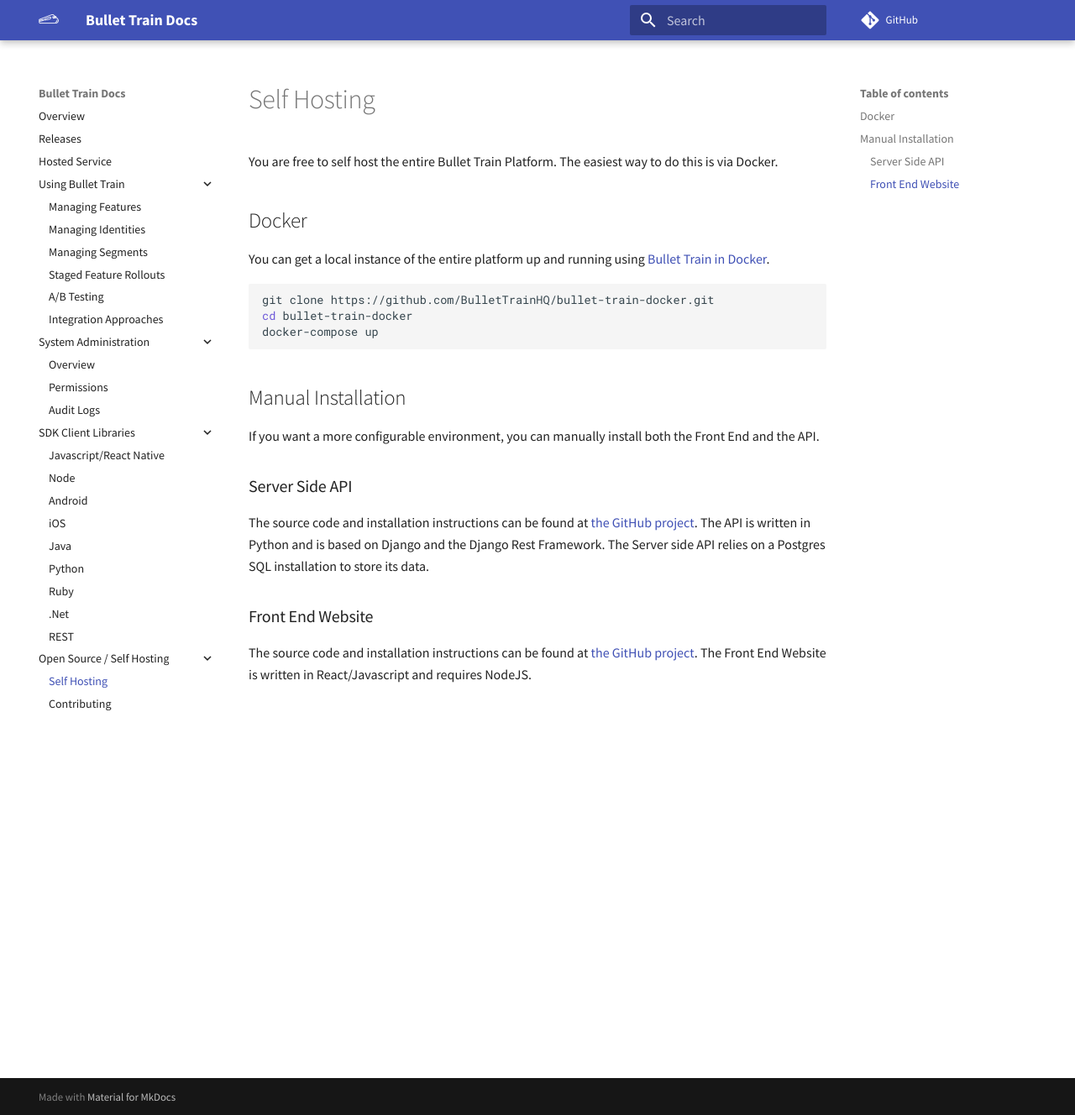
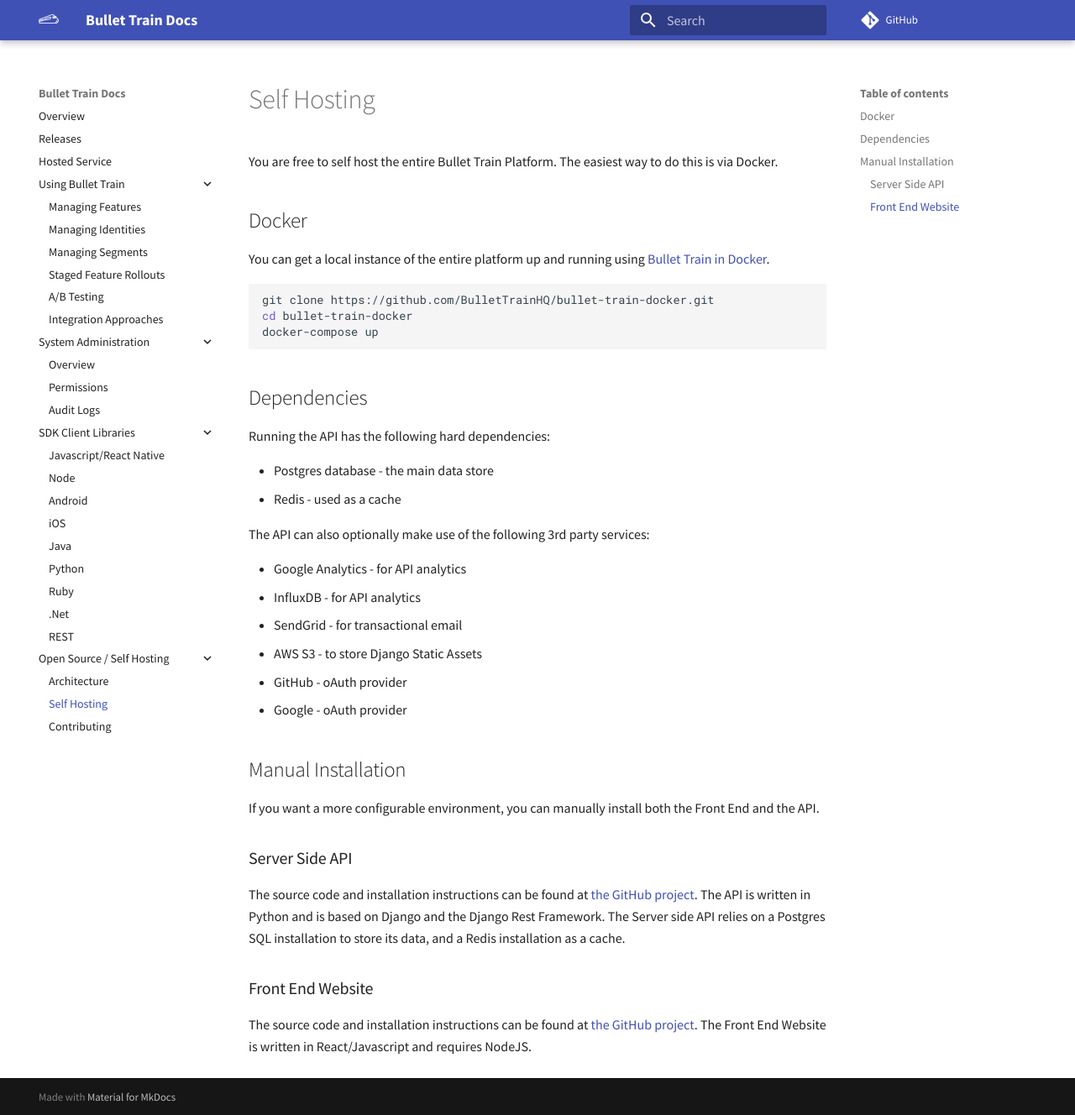
Before and after one commit to Flagsmith/flagsmith-docs, an MkDocs documentation site: the page built from docs/self-hosting.md, in a window 1280 px wide and 1328 px high. Shown: the whole window at 84% size. Built offline with MkDocs 1.6.1 and Material for MkDocs 9.7.7, drawn with Linux system fonts in a browser that asks for light colours; comment, search, counter and statistics services are not loaded.

Commit message:
More self hosting info

````diff
--- a/docs/self-hosting.md
+++ b/docs/self-hosting.md
@@ -14,13 +14,29 @@ cd bullet-train-docker
 docker-compose up
 ```
 
+## Dependencies
+
+Running the API has the following hard dependencies:
+
+* Postgres database - the main data store
+* Redis - used as a cache
+
+The API can also optionally make use of the following 3rd party services:
+
+* Google Analytics - for API analytics
+* InfluxDB - for API analytics
+* SendGrid - for transactional email
+* AWS S3 - to store Django Static Assets
+* GitHub - oAuth provider
+* Google - oAuth provider
+
 ## Manual Installation
 
 If you want a more configurable environment, you can manually install both the Front End and the API.
 
 ### Server Side API
 
-The source code and installation instructions can be found at [the GitHub project](https://github.com/BulletTrainHQ/Bullet-Train-API). The API is written in Python and is based on Django and the Django Rest Framework. The Server side API relies on a Postgres SQL installation to store its data.
+The source code and installation instructions can be found at [the GitHub project](https://github.com/BulletTrainHQ/Bullet-Train-API). The API is written in Python and is based on Django and the Django Rest Framework. The Server side API relies on a Postgres SQL installation to store its data, and a Redis installation as a cache.
 
 ### Front End Website
 
--- a/mkdocs.yml
+++ b/mkdocs.yml
@@ -45,5 +45,6 @@ nav:
     - .Net: 'clients/dotnet.md'
     - REST: 'clients/rest.md'
   - Open Source / Self Hosting:
+    - Architecture:  'architecture.md'
     - Self Hosting:  'self-hosting.md'
     - Contributing:  'contributing.md'
````
Also changed, not shown: docs/architecture.md (added, +7 -0 lines), docs/images/architecture.png (added), docs/images/architecture.svg (added).
